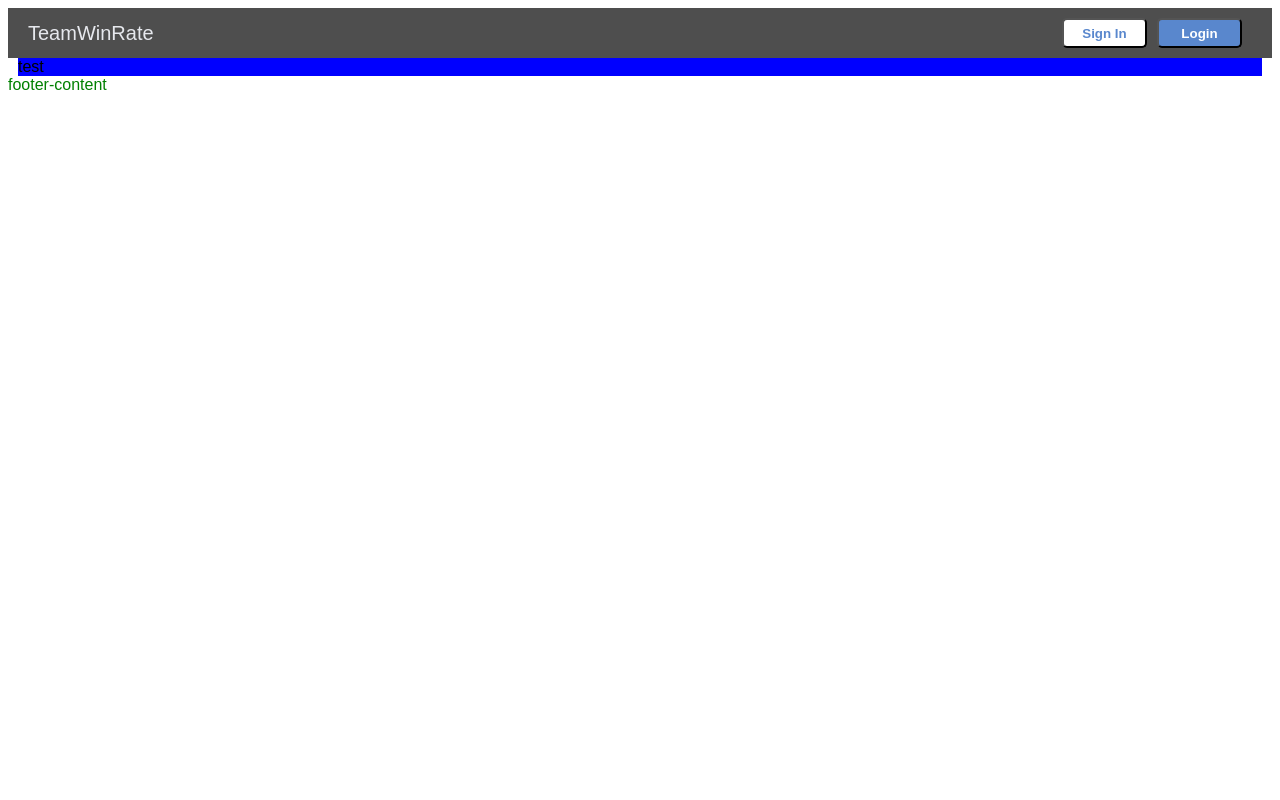
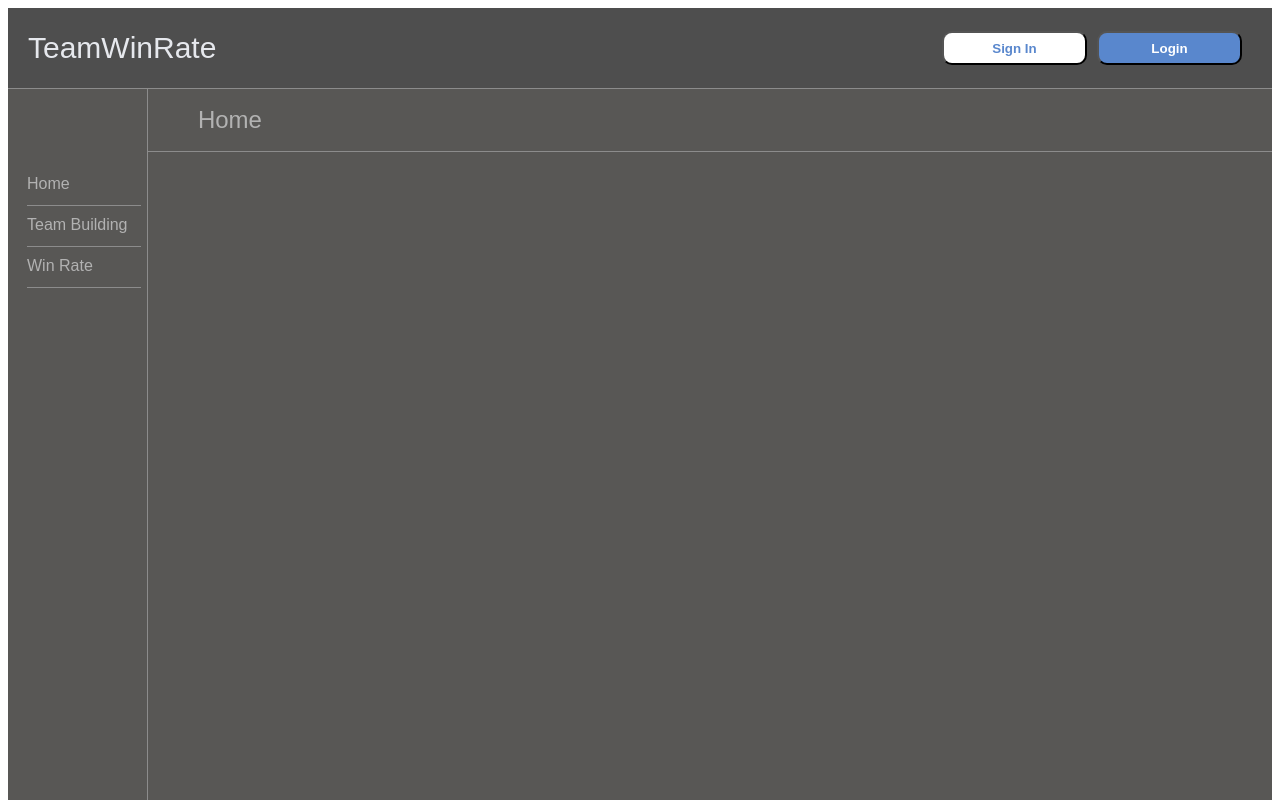
Before and after one commit to Daigoshimomura/TeamWinRate, a Next.js app: page / in a window 1280 px wide. Shown: the top 800 px of the page. Built offline with nearby package versions, Linux system fonts and the light colour scheme.

Commit message:
feature:サイドメニュー追加

```diff
--- a/components/button/menu.ts
+++ b/components/button/menu.ts
@@ -1,8 +1,32 @@
 import styled from 'styled-components';
 
+//hederloginボタン
 export const LoginButton = styled.button`
-  height: 30px;
-  width: 85px;
-  border-radius: 5px;
+  height: 34px;
+  width: 145px;
+  border-radius: 10px;
   font-weight: bolder;
 `;
+
+//sidemenuボタン
+export const MenuButton = styled.a`
+  color: #b2b2b2;
+  text-decoration: none;
+  position: relative;
+  display: inline-block;
+  transition: 0.1s;
+  ::after {
+    position: absolute;
+    bottom: 0;
+    left: 50%;
+    content: '';
+    width: 0;
+    height: 2px;
+    background-color: #b2b2b2;
+    transition: 0.3s;
+    transform: translateX(-50%);
+  }
+  :hover::after {
+    width: 100%;
+  }
+`;
--- a/components/header/header.tsx
+++ b/components/header/header.tsx
@@ -17,10 +17,12 @@ const Base: React.FC<Props> = ({ className }) => {
 };
 
 const Header = styled(Base)`
-  height: 50px;
+  height: 80px;
   width: 100%;
   background-color: #4e4e4e;
   position: relative;
+  border-bottom: 1px solid;
+  border-color: #8c8c8c;
 `;
 
 export default Header;
--- a/components/header/login.tsx
+++ b/components/header/login.tsx
@@ -17,7 +17,7 @@ const Base: React.FC<Props> = ({ className }) => {
 
 const Login = styled(Base)`
   width: 100%;
-  font-size: 14px;
+  font-size: 20px;
   color: #e6e8ed;
   position: absolute;
   top: 50%;
--- /dev/null
+++ b/components/header/pagetitle.tsx
@@ -0,0 +1,32 @@
+import React from 'react';
+import styled from 'styled-components';
+
+type Props = {
+  className?: string;
+};
+
+const Base: React.FC<Props> = ({ className }) => {
+  return (
+    <div className={`${className}`}>
+      <div className={`${className}__word`}>Home</div>
+    </div>
+  );
+};
+
+const PageTitle = styled(Base)`
+  font-size: 24px;
+  color: #b2b2b2;
+  position: relative;
+  height: 62px;
+  width: 89%;
+  border-bottom: 1px solid;
+  border-color: #8c8c8c;
+  &__word {
+    position: absolute;
+    top: 50%;
+    transform: translate(0, -50%);
+    margin-left: 50px;
+  }
+`;
+
+export default PageTitle;
--- /dev/null
+++ b/components/header/sidemenu.tsx
@@ -0,0 +1,55 @@
+import Link from 'next/link';
+import React from 'react';
+import styled from 'styled-components';
+import { MenuButton } from '../button/menu';
+
+type Props = {
+  className?: string;
+};
+
+const Base: React.FC<Props> = ({ className }) => {
+  return (
+    <div className={`${className}`}>
+      <div className={`${className}__menu`}>
+        <div className={`${className}__flame`}>
+          <Link href={`/`}>
+            <MenuButton className={`${className}__buttom`}>Home</MenuButton>
+          </Link>
+        </div>
+        <div className={`${className}__flame`}>
+          <Link href={`/`}>
+            <MenuButton className={`${className}__buttom`}>
+              Team Building
+            </MenuButton>
+          </Link>
+        </div>
+        <div className={`${className}__flame`}>
+          <div>
+            <MenuButton className={`${className}__buttom`}>Win Rate</MenuButton>
+          </div>
+        </div>
+      </div>
+    </div>
+  );
+};
+
+const Header = styled(Base)`
+  height: 1440px;
+  width: 11%;
+  position: relative;
+  border-right: 1px solid;
+  border-color: #8c8c8c;
+  &__menu {
+    margin-top: 86px;
+    margin-left: 19px;
+    margin-right: 6px;
+  }
+  &__flame {
+    height: 30px;
+    margin-bottom: 10px;
+    border-bottom: 1px solid;
+    border-color: #8c8c8c;
+  }
+`;
+
+export default Header;
--- a/components/header/title.tsx
+++ b/components/header/title.tsx
@@ -10,7 +10,7 @@ const Base: React.FC<Props> = ({ className }) => {
 };
 
 const Title = styled(Base)`
-  font-size: 20px;
+  font-size: 30px;
   color: #e6e8ed;
   position: absolute;
   top: 50%;
--- a/components/layout.tsx
+++ b/components/layout.tsx
@@ -1,5 +1,6 @@
-import Footer from 'components/footer';
 import Header from 'components/header/header';
+import PageTitle from 'components/header/pagetitle';
+import SideMenu from 'components/header/sidemenu';
 import React from 'react';
 import styled from 'styled-components';
 import { sideMain } from 'styles/layout';
@@ -10,18 +11,26 @@ type Props = {
 
 const Base: React.FC<Props> = ({ children, className }) => {
   return (
-    <>
-      <Header></Header>
-      <div className={`${className}`}>
+    <div className={`${className}`}>
+      <Header />
+      <div className={`${className}__wrapper`}>
+        <SideMenu />
+        <PageTitle />
+      </div>
+      <div>
         <main>{children}</main>
       </div>
-      <Footer />
-    </>
+    </div>
   );
 };
 
 const Layout = styled(Base)`
-  ${sideMain}
+  height: 100%;
+  overflow: hidden;
+  background-color: #585755;
+  &__wrapper {
+    display: flex;
+  }
 `;
 
 export default Layout;
--- a/pages/index.tsx
+++ b/pages/index.tsx
@@ -14,8 +14,6 @@ const Base: React.FC<Props> = ({ className }) => {
   );
 };
 
-const Index = styled(Base)`
-  background-color: blue;
-`;
+const Index = styled(Base)``;
 
 export default Index;
```
Also changed, not shown: 1 other file (tests, documents, lock files or other folders).
